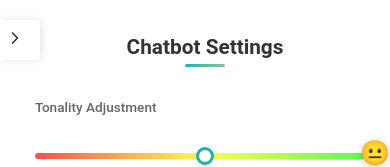
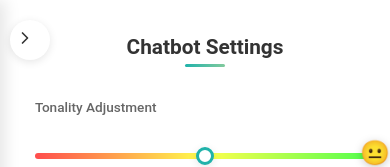
Before and after one commit to Aditya-Sakpal/chatbot_frontend, a React (Vite) app: page /admin-panel in a window 390 px wide. Shown: the top 167 px of the page. Built offline with nearby package versions, Linux system fonts and the light colour scheme; no server answers.

Commit message:
UI bug fixed for history export

```diff
--- a/src/components/admin-panel/components/data-upload/components/document-upload/index.css
+++ b/src/components/admin-panel/components/data-upload/components/document-upload/index.css
@@ -223,6 +223,11 @@
     padding: 10px;
 }
 
+.previously-uploaded-documents-container p {
+    width: 95%;
+    height: 60px;
+}
+
 .previously-uploaded-documents-container::-webkit-scrollbar {
     display: none;
 }
--- a/src/components/admin-panel/index.css
+++ b/src/components/admin-panel/index.css
@@ -1,13 +1,12 @@
-/* Base Layout */
+/* Base Styles */
 .admin-panel-container {
-    display: flex;
     width: 100%;
     height: 100vh;
+    display: flex;
     position: relative;
     overflow: hidden;
 }
 
-/* Sidebar Styles */
 .admin-panel-sidebar {
     width: 250px;
     height: 100vh;
@@ -15,35 +14,31 @@
     background: #f8f8f8;
     border-right: 1px solid #e0e0e0;
     transition: transform 0.3s ease;
-    z-index: 10;
 }
 
-/* Content Area */
 .admin-panel-content {
     flex: 1;
     height: 100vh;
     overflow-y: auto;
-    position: relative;
-    z-index: 1;
-    background: #fff;
+    transition: margin-left 0.3s ease;
 }
 
 /* Mobile Toggle Button */
 .mobile-toggle {
     display: none;
     position: fixed;
-    left: 0;
+    left: 10px;
     top: 20px;
-    z-index: 100;
+    z-index: 1001;
     background: white;
     border: none;
+    border-radius: 50%;
     width: 40px;
     height: 40px;
-    box-shadow: 2px 0 8px rgba(0, 0, 0, 0.1);
+    box-shadow: 0 2px 8px rgba(0, 0, 0, 0.1);
     cursor: pointer;
     align-items: center;
     justify-content: center;
-    border-radius: 0 4px 4px 0;
 }
 
 .mobile-toggle .icon {
@@ -60,22 +55,34 @@
 
     .admin-panel-sidebar {
         position: fixed;
+        left: 0;
+        top: 0;
         transform: translateX(-100%);
+        z-index: 1000;
+        box-shadow: 5px 0 15px rgba(0, 0, 0, 0.1);
     }
 
     .admin-panel-sidebar.mobile-open {
         transform: translateX(0);
-        box-shadow: 5px 0 15px rgba(0, 0, 0, 0.1);
     }
 
     .mobile-toggle.sidebar-open {
-        left: 250px;
+        left: 260px;
+        transform: translateX(0);
+    }
+
+    .admin-panel-content.content-shifted {
+        margin-left: 250px;
     }
 }
 
-/* Content Styles */
+/* Cards Container (if needed) */
 .cards-container {
+    width: 100%;
     padding: 20px;
-    width: 100%;
-    min-height: calc(100vh - 40px);
+    display: flex;
+    justify-content: start;
+    align-items: start;
+    flex-wrap: wrap;
+    gap: 20px;
 }
```
